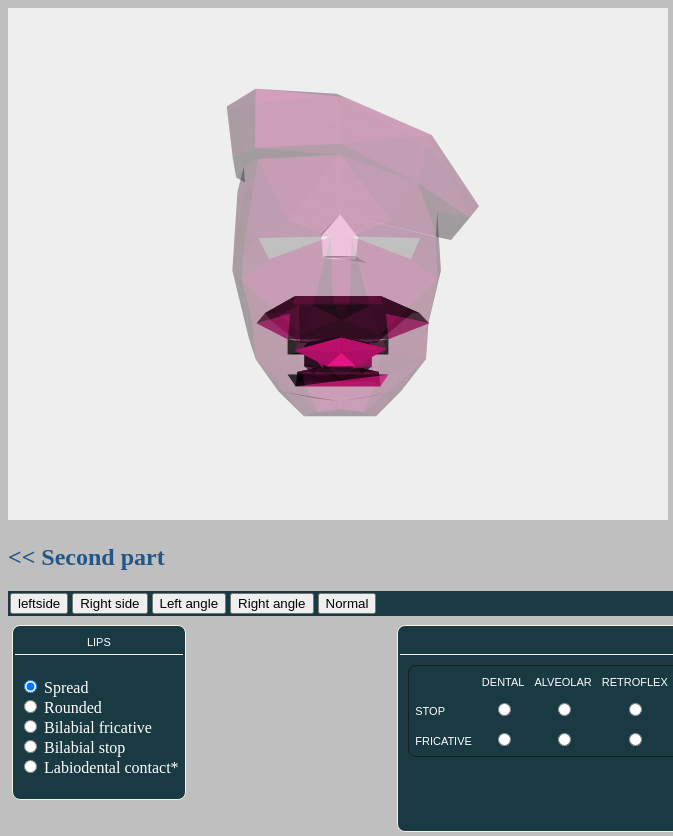
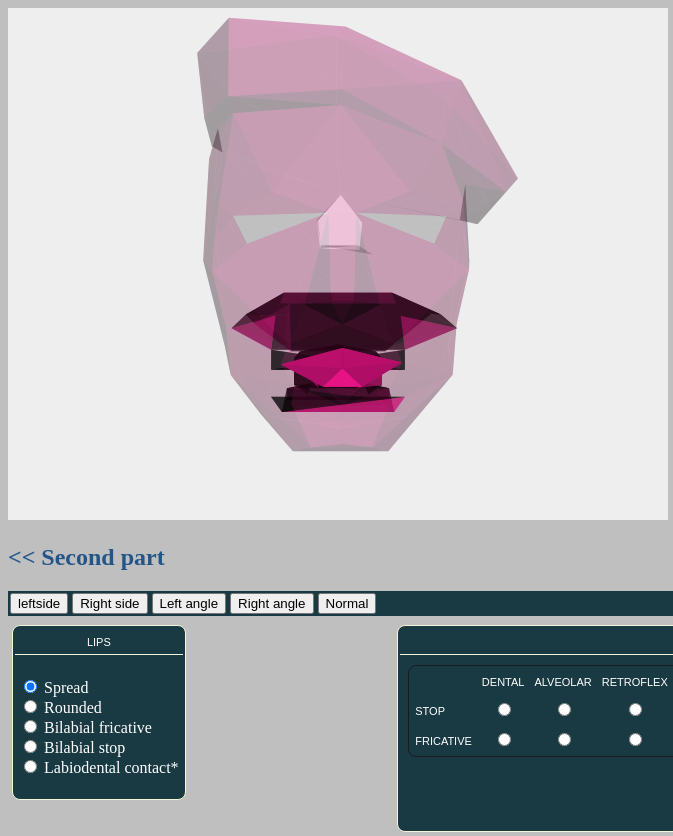
Before and after one commit to mritunjaygoutam12/GSoC, a plain HTML site: page index.html in a window 1280 px wide. Shown: the full height of the page, 0-673 px from the left. Drawn offline with Linux system fonts and the light colour scheme.

Commit message:
Update index.html

```diff
--- a/index.html
+++ b/index.html
@@ -248,10 +248,10 @@ head.polygons[38].opacity=1;head.polygons[43].opacity=1;head.polygons[44].opacit
    head.translateZ(-16);
    var i;
    //console.log(head.length);
-   for(i=0;i<head.points.length;i++){
+  /* for(i=0;i<head.points.length;i++){
    //head.points[i].x=head.points[i].x+2.22;
    head.points[i].z=head.points[i].z-4;
-   }
+   }*/
 
 //testCube.textures.push(bitmaps[0]);
    scene.graph.push(head);
```
